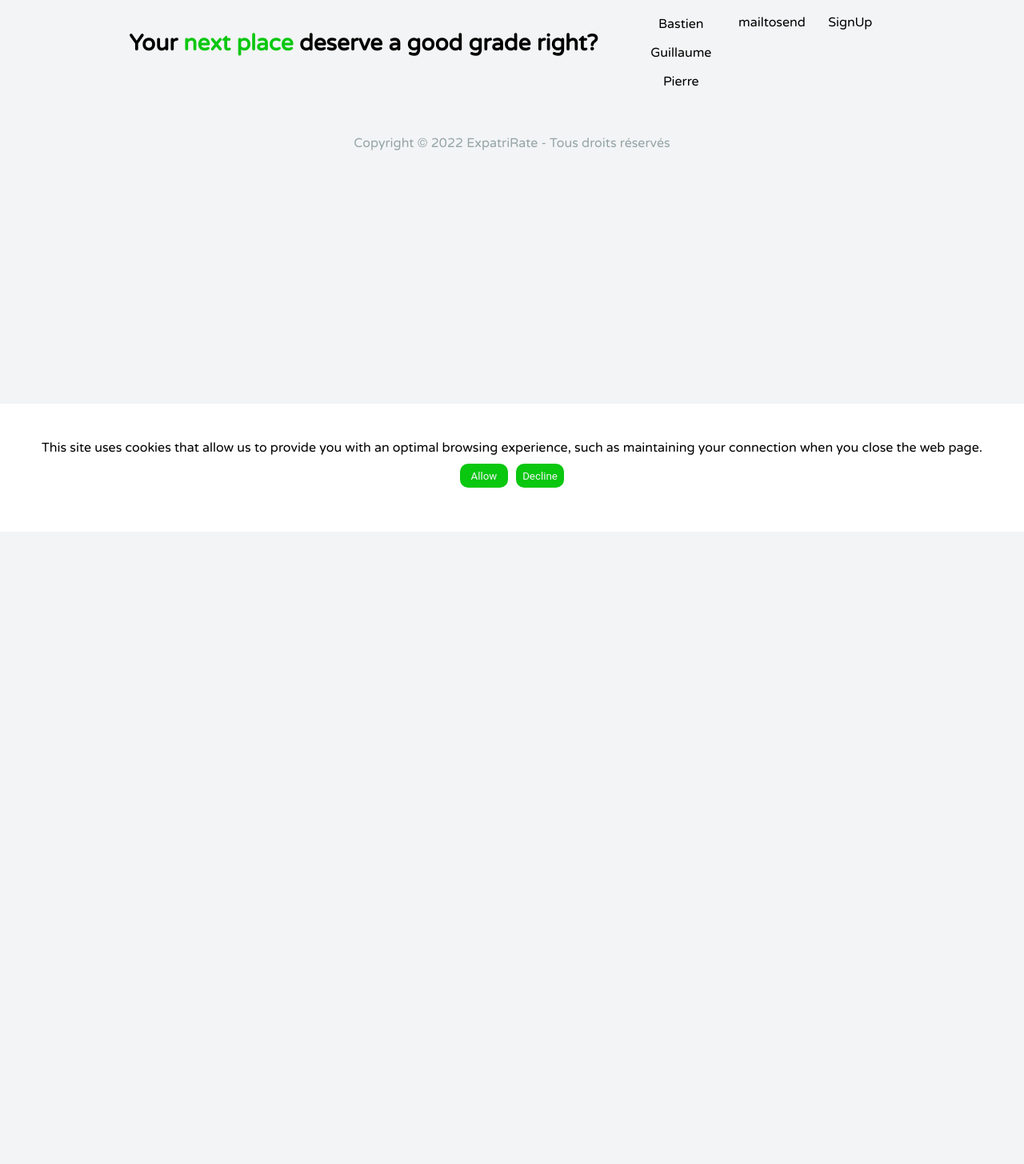
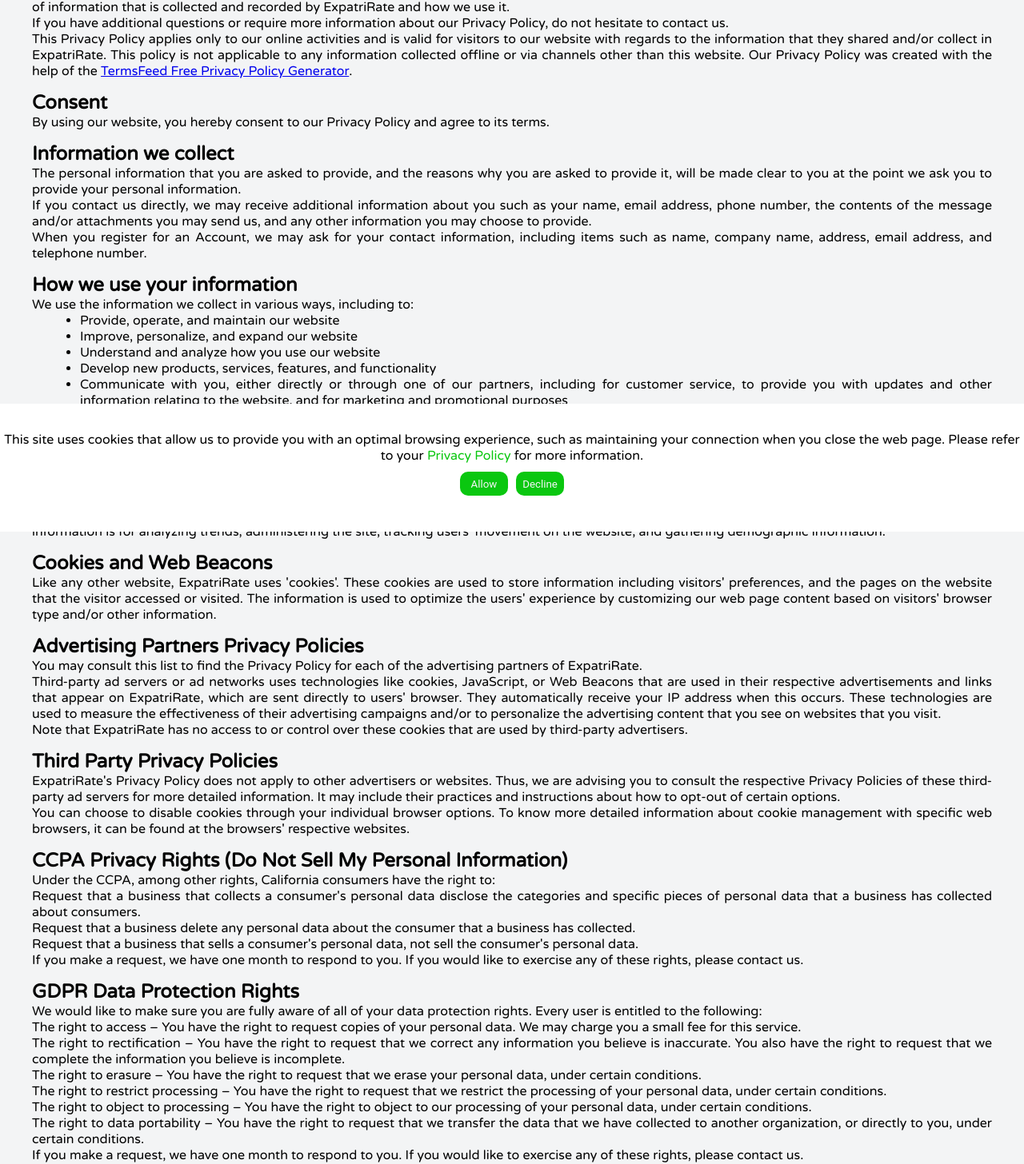
Before and after one commit to PierreSARAZIN1/Frontend-ExpatriRate, a React (Create React App) app: page /privacy_policy in a window 1280 px wide. Shown: the part 135-1591 px from the top of the page at 80% size. Before the commit the page ends 800 px from the top, so only its background shows below. Built offline with nearby package versions, Linux system fonts and the light colour scheme; no server answers.

Commit message:
add policy privacy for expatrirate and link inside cookie banner and footer

```diff
--- a/src/App.jsx
+++ b/src/App.jsx
@@ -11,6 +11,7 @@
 import UpdateCity from 'pages/Admin/UpdateCity';
 import Cookie from 'components/Cookie';
 import Footer from 'components/Footer';
+import PrivacyPolicy from './pages/PrivacyPolicy';
 
 const App = () => {
 
@@ -30,6 +31,7 @@
         <Route path="/admin/dashboard" element={<Dashboard/>}/>
         <Route path="/admin/create_city" element={<CreateCity/>}/>
         <Route path="/admin/update_city/:id" element={<UpdateCity/>}/>
+        <Route path="/privacy_policy" element={<PrivacyPolicy/>}/>
       </Routes>
 
       {location == "/login" || location == "/sign_up"? null:<Footer/>}
--- a/src/components/Cookie/index.jsx
+++ b/src/components/Cookie/index.jsx
@@ -3,6 +3,7 @@
 import Cookies from "js-cookie";
 import { cookieAtom } from "stores/user";
 import { useSetAtom } from "jotai";
+import { Link } from 'react-router-dom';
 
 const Cookie = () => {
 
@@ -26,7 +27,7 @@
   return(
     <div className="cookie" ref={cookiepopup}>
       <div className="cookiecontent">
-        <p> This site uses cookies that allow us to provide you with an optimal browsing experience, such as maintaining your connection when you close the web page. </p>
+        <p> This site uses cookies that allow us to provide you with an optimal browsing experience, such as maintaining your connection when you close the web page. Please refer to your <Link to="/privacy_policy">Privacy Policy</Link> for more information.</p>
         <div className="cookiechoice">
           <button className="btn btn-primary" onClick={() => acceptcookie()}>Allow</button>
           <button className="btn btn-primary" onClick={() => refusecookie()}>Decline</button>
--- a/src/components/Cookie/style.css
+++ b/src/components/Cookie/style.css
@@ -26,3 +26,8 @@
     display: none;
   }
 }
+
+.cookie a{
+  color: var(--primary);
+  text-decoration: none;
+}
--- a/src/components/Footer/index.jsx
+++ b/src/components/Footer/index.jsx
@@ -49,7 +49,8 @@
             </div>
         </footer>
     <div className="copyright">
-        <p>Copyright ©  2022 ExpatriRate - Tous droits réservés</p>
+        <p>Copyright ©  2022 ExpatriRate - All Rigths Reserved</p>
+        <Link to='/policy_privacy'>Policy Privacy</Link>
     </div>
     </>
     );
--- a/src/components/Footer/style.css
+++ b/src/components/Footer/style.css
@@ -43,10 +43,18 @@
 
 .copyright {
     display: flex;
+    flex-direction: column;
     align-items: center;
     justify-content: center;
     padding-bottom: 1rem;
     color: #95a5a6;
+}
+
+.copyright a{
+    color: var(--primary);
+    text-decoration: none;
+    font-size: 12px;
+    margin-top: 5px;
 }
 
 
--- /dev/null
+++ b/src/pages/PrivacyPolicy/index.jsx
@@ -0,0 +1,91 @@
+import React from 'react';
+import style from './style.css'
+
+const PrivacyPolicy = () => {
+  return(
+    <section className='privacy'>
+      <h1>Privacy Policy for ExpatriRate</h1>
+
+      <p>At ExpatriRate, accessible from https://www.expatrirate.cf, one of our main priorities is the privacy of our visitors. This Privacy Policy document contains types of information that is collected and recorded by ExpatriRate and how we use it.</p>
+
+      <p>If you have additional questions or require more information about our Privacy Policy, do not hesitate to contact us.</p>
+
+      <p>This Privacy Policy applies only to our online activities and is valid for visitors to our website with regards to the information that they shared and/or collect in ExpatriRate. This policy is not applicable to any information collected offline or via channels other than this website. Our Privacy Policy was created with the help of the <a href="https://www.termsfeed.com/privacy-policy-generator/">TermsFeed Free Privacy Policy Generator</a>.</p>
+
+      <h2>Consent</h2>
+
+      <p>By using our website, you hereby consent to our Privacy Policy and agree to its terms.</p>
+
+      <h2>Information we collect</h2>
+
+      <p>The personal information that you are asked to provide, and the reasons why you are asked to provide it, will be made clear to you at the point we ask you to provide your personal information.</p>
+      <p>If you contact us directly, we may receive additional information about you such as your name, email address, phone number, the contents of the message and/or attachments you may send us, and any other information you may choose to provide.</p>
+      <p>When you register for an Account, we may ask for your contact information, including items such as name, company name, address, email address, and telephone number.</p>
+
+      <h2>How we use your information</h2>
+
+      <p>We use the information we collect in various ways, including to:</p>
+
+      <ul>
+      <li>Provide, operate, and maintain our website</li>
+      <li>Improve, personalize, and expand our website</li>
+      <li>Understand and analyze how you use our website</li>
+      <li>Develop new products, services, features, and functionality</li>
+      <li>Communicate with you, either directly or through one of our partners, including for customer service, to provide you with updates and other information relating to the website, and for marketing and promotional purposes</li>
+      <li>Send you emails</li>
+      <li>Find and prevent fraud</li>
+      </ul>
+
+      <h2>Log Files</h2>
+
+      <p>ExpatriRate follows a standard procedure of using log files. These files log visitors when they visit websites. All hosting companies do this and a part of hosting services' analytics. The information collected by log files include internet protocol (IP) addresses, browser type, Internet Service Provider (ISP), date and time stamp, referring/exit pages, and possibly the number of clicks. These are not linked to any information that is personally identifiable. The purpose of the information is for analyzing trends, administering the site, tracking users' movement on the website, and gathering demographic information.</p>
+
+      <h2>Cookies and Web Beacons</h2>
+
+      <p>Like any other website, ExpatriRate uses 'cookies'. These cookies are used to store information including visitors' preferences, and the pages on the website that the visitor accessed or visited. The information is used to optimize the users' experience by customizing our web page content based on visitors' browser type and/or other information.</p>
+
+
+
+      <h2>Advertising Partners Privacy Policies</h2>
+
+      <p>You may consult this list to find the Privacy Policy for each of the advertising partners of ExpatriRate.</p>
+
+      <p>Third-party ad servers or ad networks uses technologies like cookies, JavaScript, or Web Beacons that are used in their respective advertisements and links that appear on ExpatriRate, which are sent directly to users' browser. They automatically receive your IP address when this occurs. These technologies are used to measure the effectiveness of their advertising campaigns and/or to personalize the advertising content that you see on websites that you visit.</p>
+
+      <p>Note that ExpatriRate has no access to or control over these cookies that are used by third-party advertisers.</p>
+
+      <h2>Third Party Privacy Policies</h2>
+
+      <p>ExpatriRate's Privacy Policy does not apply to other advertisers or websites. Thus, we are advising you to consult the respective Privacy Policies of these third-party ad servers for more detailed information. It may include their practices and instructions about how to opt-out of certain options. </p>
+
+      <p>You can choose to disable cookies through your individual browser options. To know more detailed information about cookie management with specific web browsers, it can be found at the browsers' respective websites.</p>
+
+      <h2>CCPA Privacy Rights (Do Not Sell My Personal Information)</h2>
+
+      <p>Under the CCPA, among other rights, California consumers have the right to:</p>
+      <p>Request that a business that collects a consumer's personal data disclose the categories and specific pieces of personal data that a business has collected about consumers.</p>
+      <p>Request that a business delete any personal data about the consumer that a business has collected.</p>
+      <p>Request that a business that sells a consumer's personal data, not sell the consumer's personal data.</p>
+      <p>If you make a request, we have one month to respond to you. If you would like to exercise any of these rights, please contact us.</p>
+
+      <h2>GDPR Data Protection Rights</h2>
+
+      <p>We would like to make sure you are fully aware of all of your data protection rights. Every user is entitled to the following:</p>
+      <p>The right to access – You have the right to request copies of your personal data. We may charge you a small fee for this service.</p>
+      <p>The right to rectification – You have the right to request that we correct any information you believe is inaccurate. You also have the right to request that we complete the information you believe is incomplete.</p>
+      <p>The right to erasure – You have the right to request that we erase your personal data, under certain conditions.</p>
+      <p>The right to restrict processing – You have the right to request that we restrict the processing of your personal data, under certain conditions.</p>
+      <p>The right to object to processing – You have the right to object to our processing of your personal data, under certain conditions.</p>
+      <p>The right to data portability – You have the right to request that we transfer the data that we have collected to another organization, or directly to you, under certain conditions.</p>
+      <p>If you make a request, we have one month to respond to you. If you would like to exercise any of these rights, please contact us.</p>
+
+      <h2>Children's Information</h2>
+
+      <p>Another part of our priority is adding protection for children while using the internet. We encourage parents and guardians to observe, participate in, and/or monitor and guide their online activity.</p>
+
+      <p>ExpatriRate does not knowingly collect any Personal Identifiable Information from children under the age of 13. If you think that your child provided this kind of information on our website, we strongly encourage you to contact us immediately and we will do our best efforts to promptly remove such information from our records.</p>
+    </section>
+    )
+}
+
+export default PrivacyPolicy;
--- /dev/null
+++ b/src/pages/PrivacyPolicy/style.css
@@ -0,0 +1,12 @@
+.privacy{
+  margin: 10px 40px 30px 40px;
+  text-align: justify;
+}
+
+.privacy ul{
+  margin-left: 60px;
+}
+
+.privacy h1, .privacy h2{
+  margin-top: 15px;
+}
```
